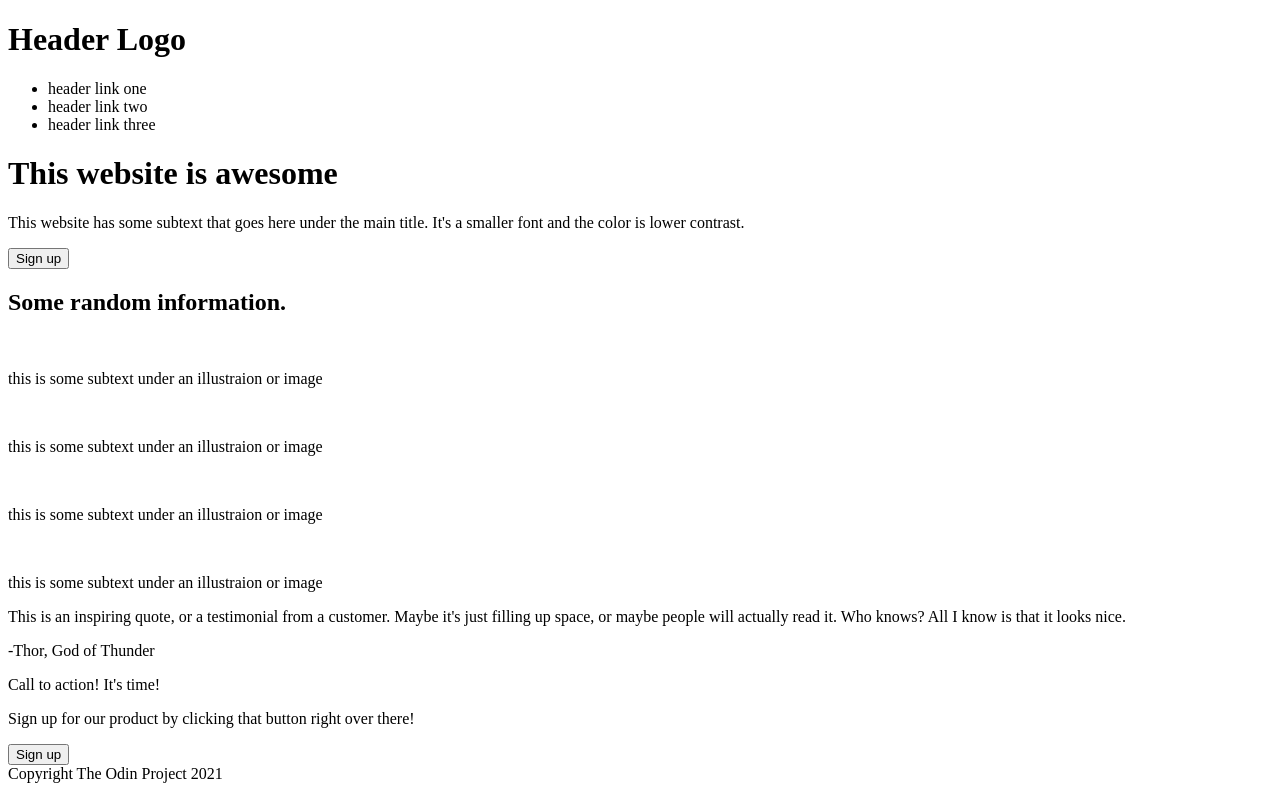
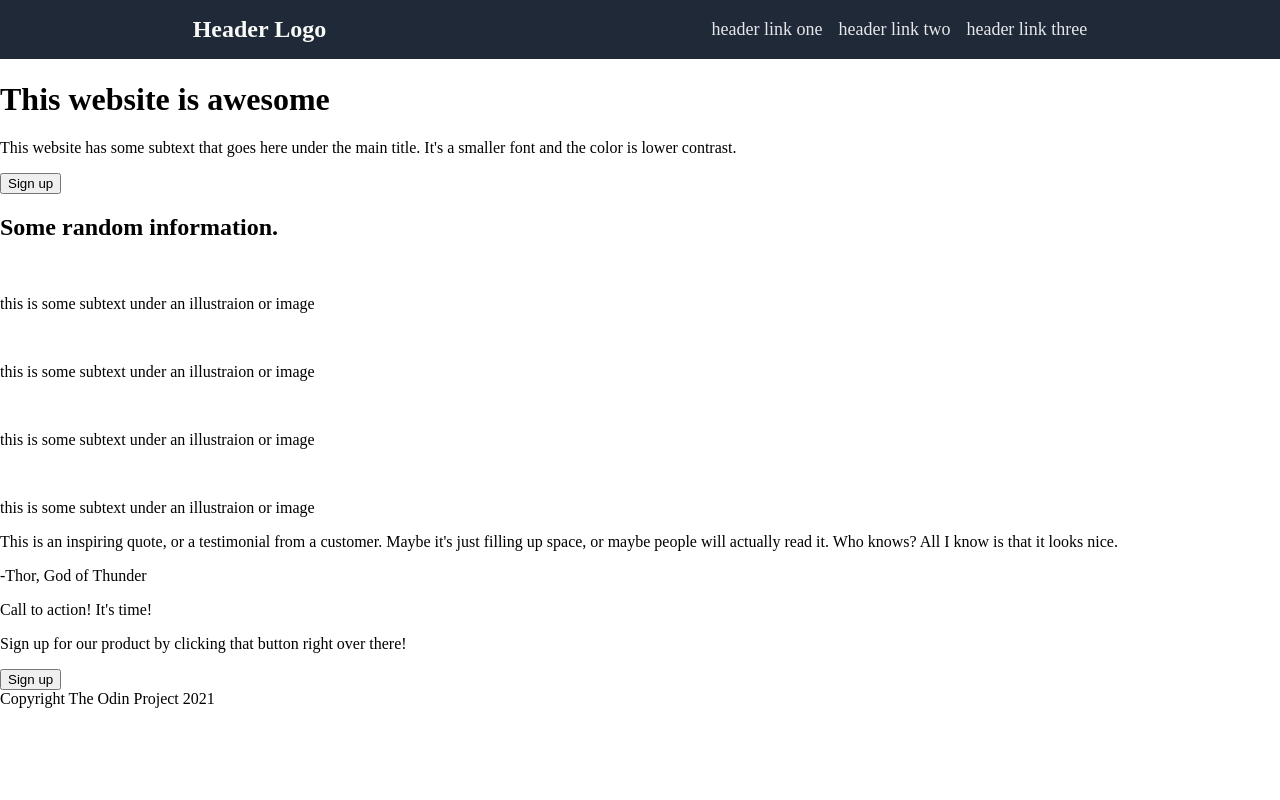
Before and after one commit to pie999/Landing-Page, a plain HTML site: page index.html in a window 1280 px wide. Drawn offline with Linux system fonts and the light colour scheme.

Commit message:
Style header

```diff
--- a/index.html
+++ b/index.html
@@ -4,6 +4,7 @@
     <meta charset="UTF-8">
     <meta http-equiv="X-UA-Compatible" content="IE=edge">
     <meta name="viewport" content="width=device-width, initial-scale=1.0">
+    <link rel="stylesheet" href="style.css">
     <title>Landing Page</title>
 </head>
 <body>
--- a/style.css
+++ b/style.css
@@ -0,0 +1,29 @@
+body {
+    margin: 0;
+}
+
+.header {
+    background-color: #1F2937;
+    display: flex;
+    align-items: center;
+    justify-content: space-around;
+}
+
+ul {
+    display: flex;
+    list-style-type: none;
+    padding: 0;
+    margin: 0;
+    gap: 16px;
+}
+
+a {
+    font-size: 18px;
+    color: #E5E7EB;
+    text-decoration: none;
+}
+
+.header h1{
+    font-size: 24px;
+    color: #F9FAF8;
+}
```
